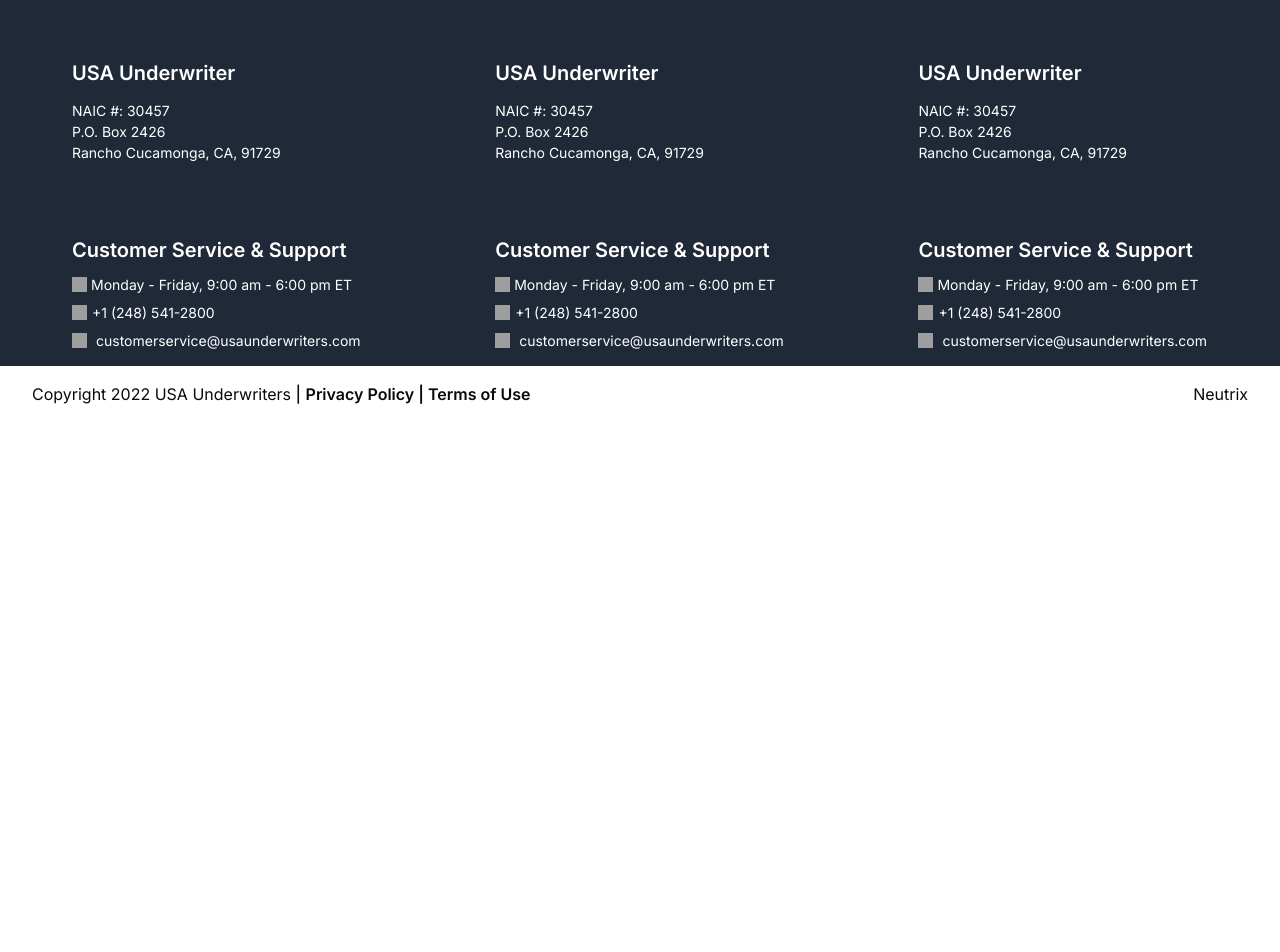
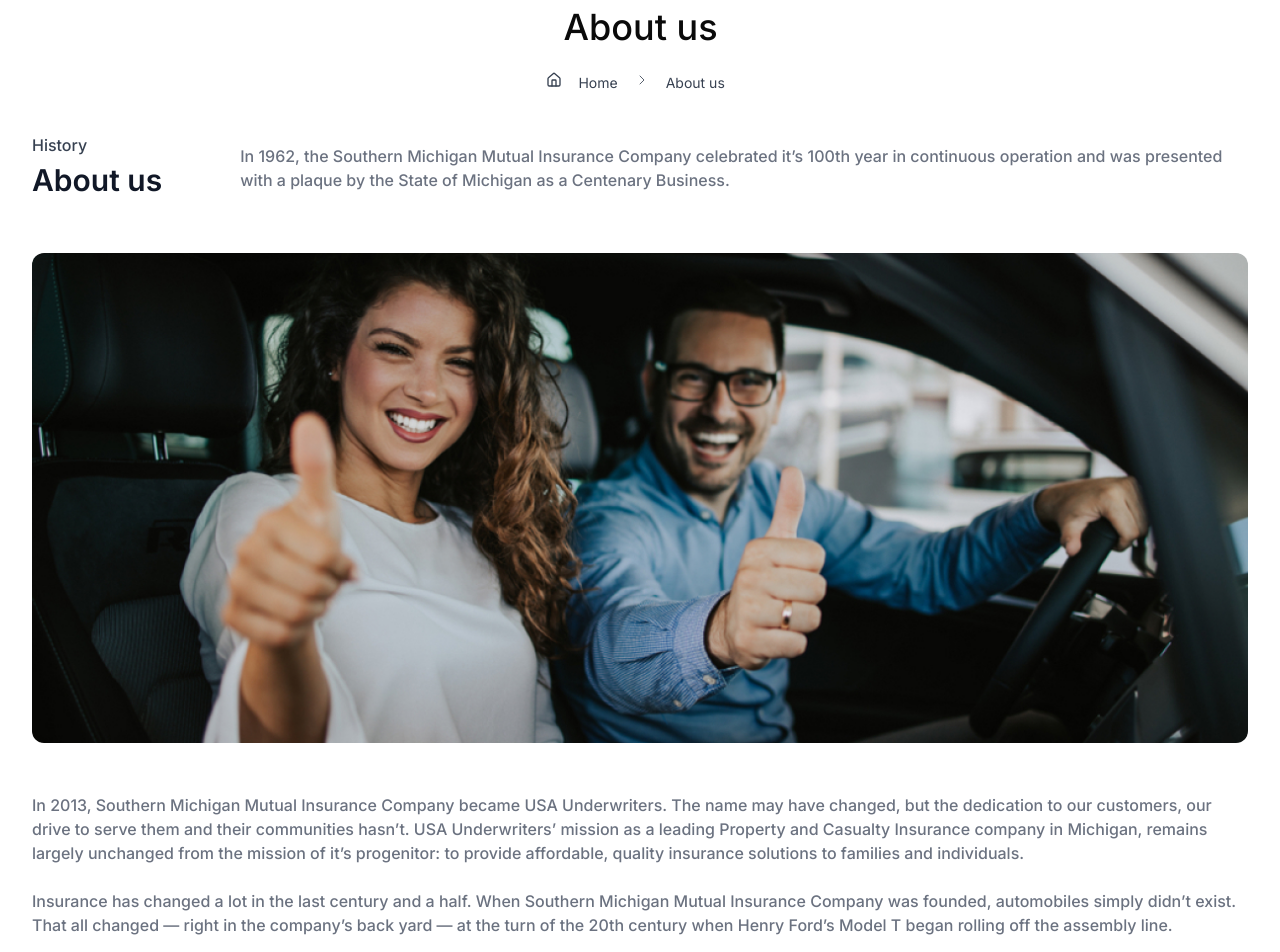
Before and after one commit to muntasirudoy/Assignment_neutrixinc, a Next.js app: page /about in a window 1280 px wide. Shown: the part 120-1072 px from the top of the page. Before the commit the page ends 800 px from the top, so only its background shows below. Built offline with nearby package versions, Linux system fonts and the light colour scheme; grey boxes are pictures that could not be loaded.

Commit message:
feat : add about page

```diff
--- /dev/null
+++ b/src/app/about/inline-text.tsx
@@ -0,0 +1,46 @@
+import { FC } from "react";
+
+export type InlineTextTypes = {
+  title?: string;
+  subtitle?: string;
+  para?: string;
+  from?: string;
+};
+
+const InlineText: FC<InlineTextTypes> = ({ title, subtitle, para, from }) => {
+  return (
+    <div
+      className={
+        from
+          ? "flex  w-full flex-wrap items-center justify-between gap-[78px]"
+          : "flex  w-full flex-wrap items-center justify-start gap-[78px]"
+      }
+    >
+      <div className="flex flex-col items-start justify-start gap-[1px]">
+        <div className="relative inline-block text-[16px] font-medium leading-[150%]">
+          {subtitle}
+        </div>
+        <h1
+          className={
+            from
+              ? "font-inherit  relative m-0 inline-block  text-[30px] font-semibold leading-[150%] text-primary"
+              : "font-inherit  relative m-0 inline-block  text-[30px] font-semibold leading-[150%] text-gray-900 "
+          }
+        >
+          {title}
+        </h1>
+      </div>
+      <div
+        className={
+          from
+            ? "relative inline-block max-w-[669px]  flex-1 font-medium leading-[150%] text-gray-500"
+            : "relative inline-block w-[669px]  flex-1 font-medium leading-[150%] text-gray-500"
+        }
+      >
+        {para}
+      </div>
+    </div>
+  );
+};
+
+export default InlineText;
--- a/src/app/about/page.tsx
+++ b/src/app/about/page.tsx
@@ -1,5 +1,87 @@
+import { ChevronRight, HomeIcon } from "lucide-react";
+import { CardView } from "../(_components)/home/card-view";
+import InlineText from "./inline-text";
+
 const Page = () => {
-  return <>about</>;
+  return (
+    <div className=" container">
+      <div className="mx-auto my-10 flex w-fit flex-col items-start justify-start gap-[18px]">
+        <div className="flex flex-row items-start justify-start py-0 pl-[17px] pr-4">
+          <h1 className="font-inherit relative m-0 text-[36px] font-medium leading-[150%] ">
+            About us
+          </h1>
+        </div>
+        <div className="flex h-[21px] flex-row items-start justify-start gap-[16px] rounded-md text-sm text-gray-700">
+          <HomeIcon size={16} />
+          <a className="relative inline-block text-[14px] leading-[150%]">Home</a>
+          <ChevronRight size={16} strokeWidth={1.25} />
+          <a className="relative inline-block min-w-[60px] leading-[150%]">About us</a>
+        </div>
+      </div>
+
+      <div className="font-caption mq750:gap-[25px_50px] flex  max-w-full flex-col items-start justify-start gap-[50px] text-left text-base text-gray-700">
+        <InlineText
+          title="About us"
+          subtitle="History"
+          para="In 1962, the Southern Michigan Mutual Insurance Company celebrated it’s 100th year in continuous operation and was presented with a plaque by the State of Michigan as a Centenary Business."
+        />
+        <img
+          className="relative max-h-full w-full self-stretch overflow-hidden rounded-xl object-cover"
+          loading="lazy"
+          alt=""
+          src="/bg-about.jpg"
+        />
+        <div className="relative inline-block h-[258px] shrink-0 self-stretch font-medium leading-[150%] text-gray-500">
+          <p className="m-0">
+            In 2013, Southern Michigan Mutual Insurance Company became USA Underwriters. The name
+            may have changed, but the dedication to our customers, our drive to serve them and their
+            communities hasn’t. USA Underwriters’ mission as a leading Property and Casualty
+            Insurance company in Michigan, remains largely unchanged from the mission of it’s
+            progenitor: to provide affordable, quality insurance solutions to families and
+            individuals.
+          </p>
+          <p className="m-0">&nbsp;</p>
+          <p className="m-0">
+            Insurance has changed a lot in the last century and a half. When Southern Michigan
+            Mutual Insurance Company was founded, automobiles simply didn’t exist.
+          </p>
+          <p className="m-0">
+            That all changed — right in the company’s back yard — at the turn of the 20th century
+            when Henry Ford’s Model T began rolling off the assembly line.
+          </p>
+          <p className="m-0">&nbsp;</p>
+          <p className="m-0">
+            In an instant of history, the car supplanted the horse and buggy as American’s primary
+            mode of transportation. The era of the Automobile had begun, and the Southern Michigan
+            Mutual Insurance Company was front and center for one of the most dramatic shifts in
+            American history. The car accelerated economic growth, and offered a freedom of travel
+            that had been nigh-unimaginable for the vast majority of people through the whole of
+            human history.
+          </p>
+        </div>
+        <InlineText
+          title="Believe"
+          subtitle="OUR MISSION"
+          from="foot"
+          para="Our mission has remained largely unchanged over the century and a half the company has operated: to quickly provide affordable insurance solutions for our customers that support the communities and families they represent."
+        />
+        <div className="my-6 flex w-full max-w-full flex-1 flex-row flex-wrap items-start justify-start gap-[31px]">
+          <CardView
+            title="Affordable Auto Insurance "
+            subtitle="USA Underwriters offers affordable rates on quality coverage."
+          />
+          <CardView
+            title="Accidents Can Add Up"
+            subtitle="Accidents and infractions can linger long after the fines are paid and the car is repaired."
+          />
+          <CardView
+            title="Price Conscious"
+            subtitle="Price conscious consumers choose USA Underwriters for affordable auto insurance solutions."
+          />
+        </div>
+      </div>
+    </div>
+  );
 };
 
 export default Page;
```
Also changed, not shown: public/bg-about.jpg (added).
